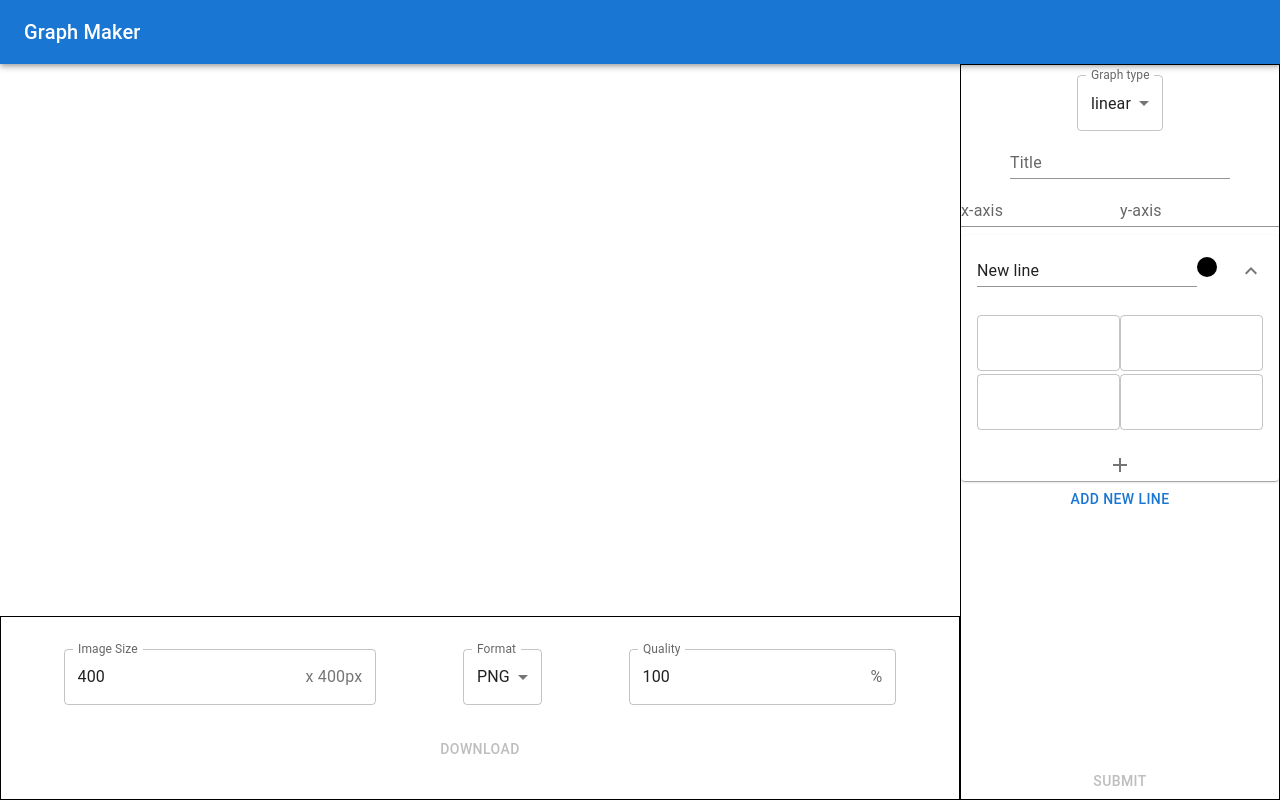
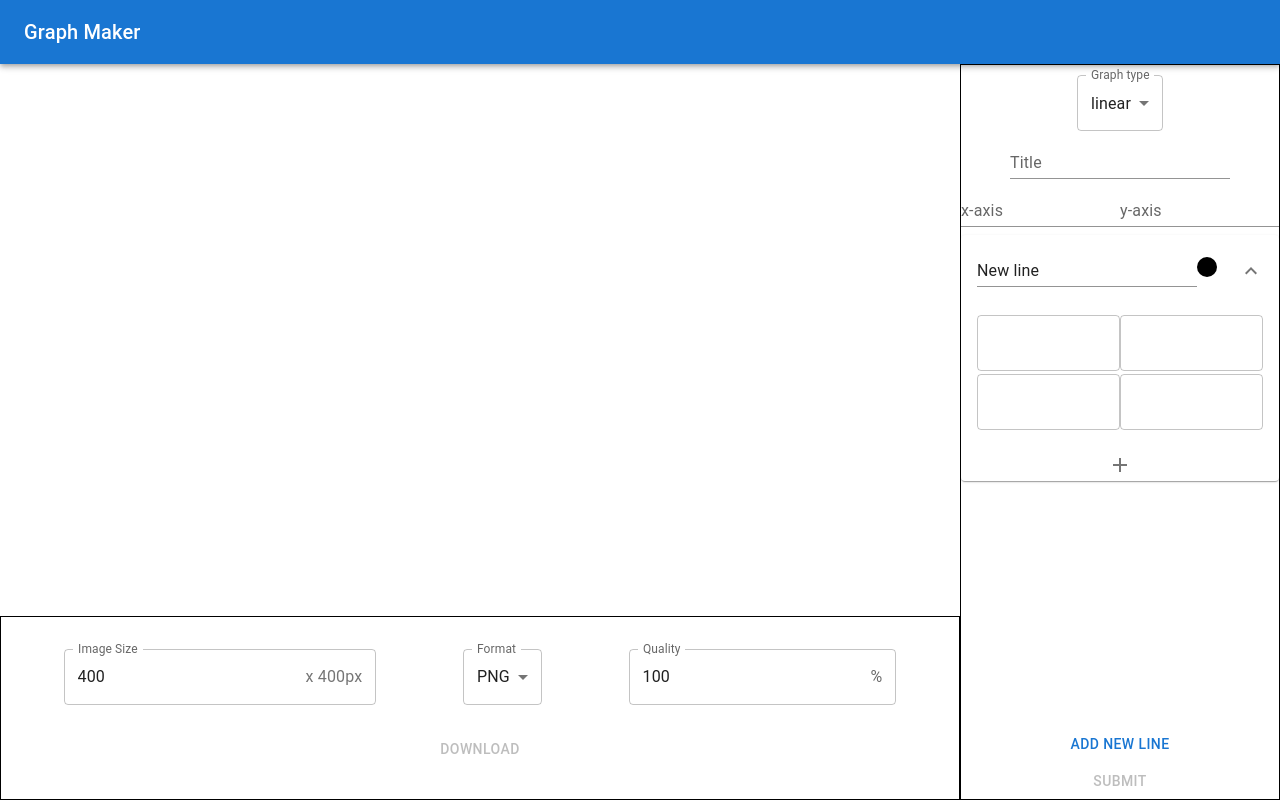
Before and after one commit to Skyrlon/graph-maker, a React (Create React App) app: page / in a window 1280 px wide. Built offline with nearby package versions, Linux system fonts and the light colour scheme.

Commit message:
Make the button to add new inputs always visible

```diff
--- a/src/DataInputs.jsx
+++ b/src/DataInputs.jsx
@@ -519,10 +519,10 @@ function DataInputs({ dataSubmit }) {
             )}
           </Accordion>
         ))}
-        <Button onClick={addSet}>
-          Add new {graphTypesList.find((x) => x.name === graphType).setName}
-        </Button>
       </div>
+      <Button onClick={addSet}>
+        Add new {graphTypesList.find((x) => x.name === graphType).setName}
+      </Button>
       <Button
         disabled={setsInputs.some((set) =>
           set.groups.some((group) =>
```
